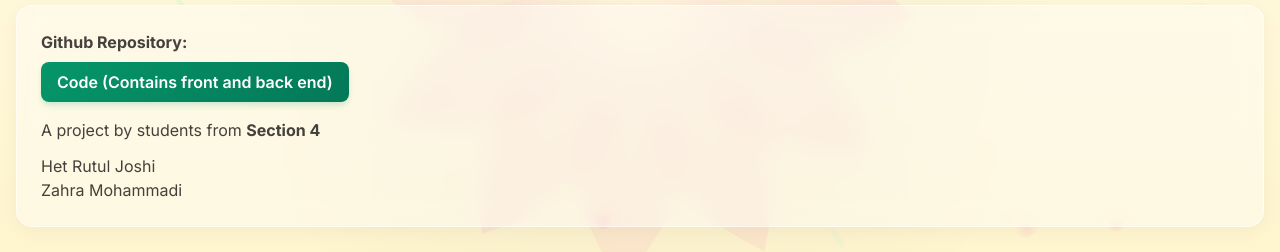
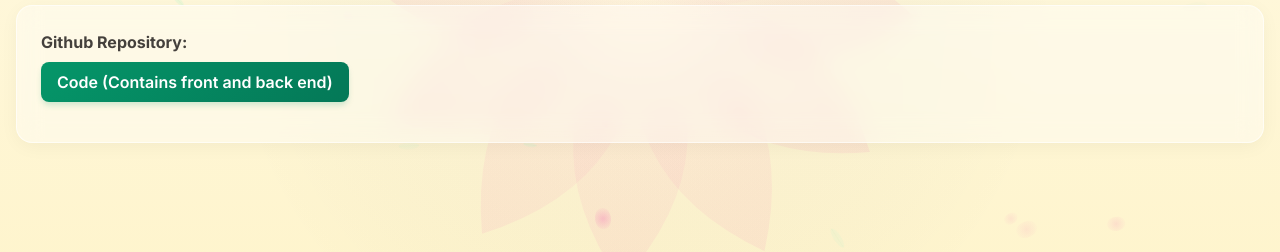
Before and after one commit to Het-Joshi/AcademiaHub, a Next.js app: page / in a window 1280 px wide. Shown: the part 402-654 px from the top of the page. Built offline with nearby package versions, Linux system fonts and the light colour scheme; no server answers.

Commit message:
Remove contributors list from the project page
Removed the list of project contributors from the page.

```diff
--- a/src/app/page.tsx
+++ b/src/app/page.tsx
@@ -20,11 +20,6 @@ export default function Home() {
           <button className="btn-primary mb-4">
             <Link href="https://github.com/Het-Joshi/AcademiaHub">Code (Contains front and back end)</Link>
           </button>
-          <ul className="text-2lg">
-            A project by students from <span className="font-bold md-2"> Section 4 </span>
-          <li className="mt-3">Het Rutul Joshi</li>
-          <li>Zahra Mohammadi</li>
-          </ul>
         </div>
 
     </div>
```
